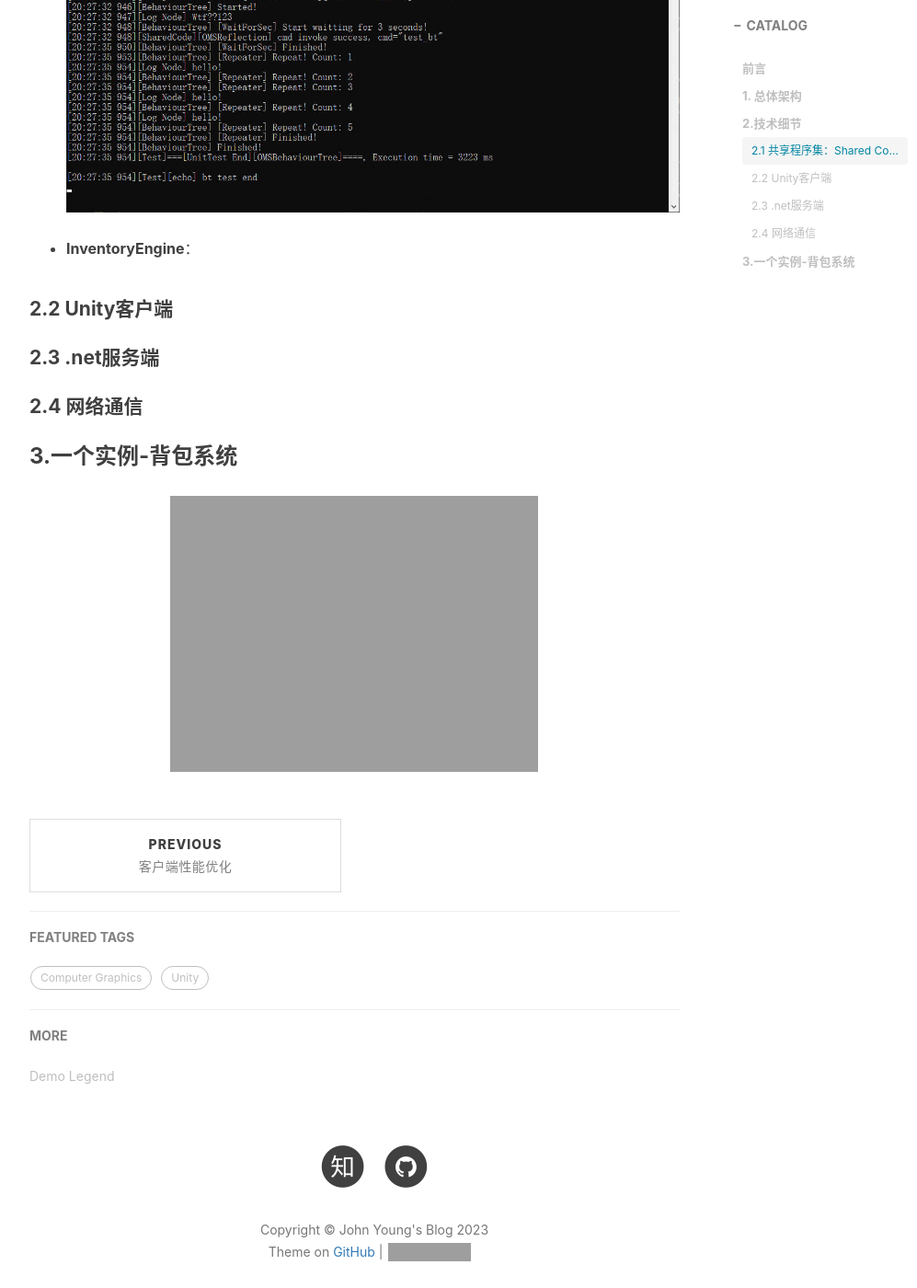
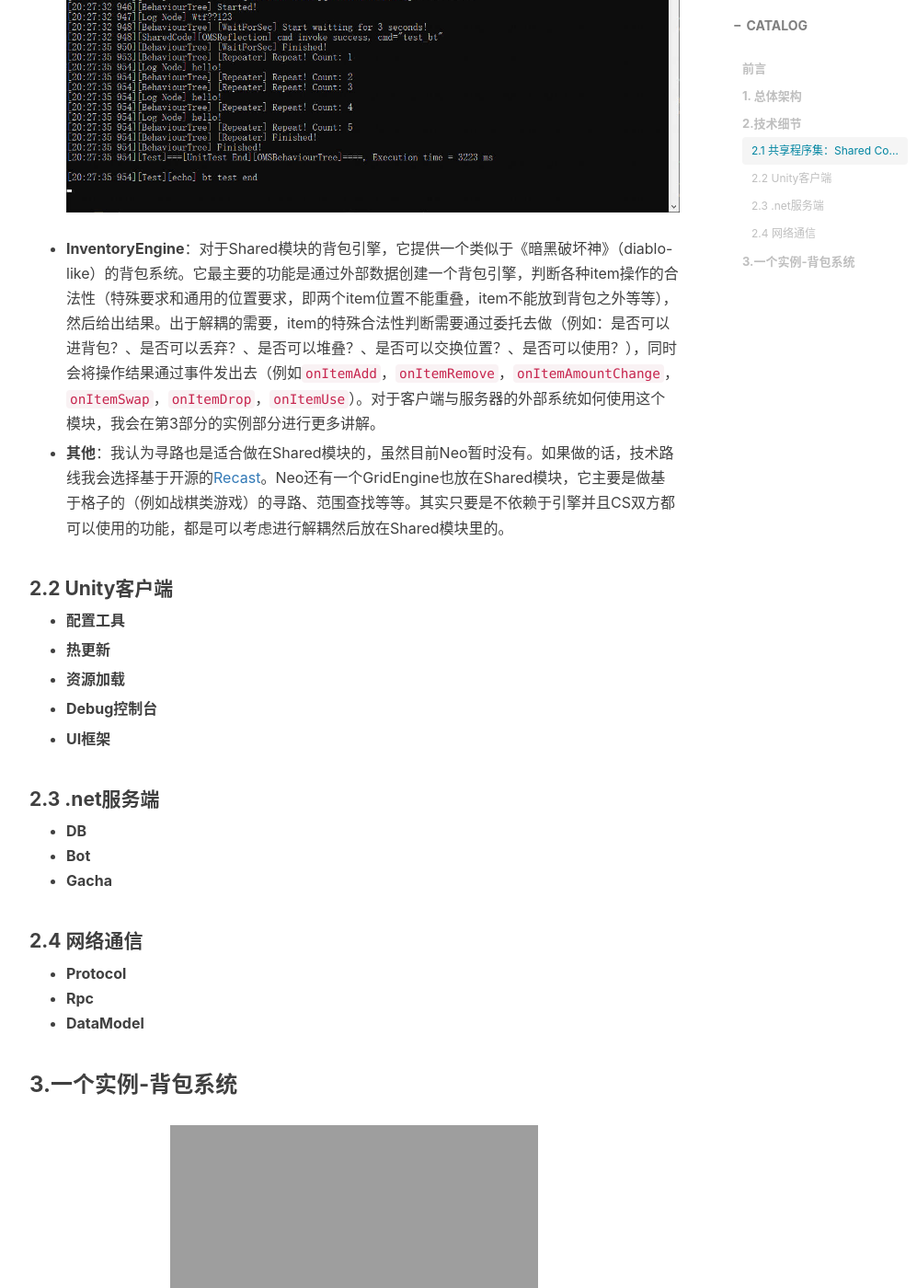
Before and after one commit to JohnYoung404/JohnYoung404.github.io, a Jekyll site: the page built from _posts/2023-11-20-Introduction to Neo.md, in a window 1280 px wide and 1400 px high, scrolled down 4391 px. Shown: the whole window at 92% size, without its empty margins (233-1230 px from the left). Built offline with Jekyll 4.4.1, drawn with Linux system fonts in a browser that asks for light colours; nearby versions of some CDN libraries; comment, search, counter and statistics services are not loaded; grey boxes are pictures that could not be loaded.

Commit message:
update Neo

```diff
--- a/_posts/2023-11-20-Introduction to Neo.md
+++ b/_posts/2023-11-20-Introduction to Neo.md
@@ -67,14 +67,33 @@ Neo是我这两三年来的一个兴趣项目，我的初衷是在这个项目
 服务端运行结果（打印 -> 等待3秒 -> 循环5次，每次90%概率打印）：
 ![](https://johnyoung404.github.io/img/Neo/bt_svr.jpg)
 
-* **InventoryEngine**：
+* **InventoryEngine**：对于Shared模块的背包引擎，它提供一个类似于《暗黑破坏神》（diablo-like）的背包系统。它最主要的功能是通过外部数据创建一个背包引擎，判断各种item操作的合法性（特殊要求和通用的位置要求，即两个item位置不能重叠，item不能放到背包之外等等），然后给出结果。出于解耦的需要，item的特殊合法性判断需要通过委托去做（例如：是否可以进背包？、是否可以丢弃？、是否可以堆叠？、是否可以交换位置？、是否可以使用？），同时会将操作结果通过事件发出去（例如`onItemAdd`，`onItemRemove`，`onItemAmountChange`，`onItemSwap`，`onItemDrop`，`onItemUse`）。对于客户端与服务器的外部系统如何使用这个模块，我会在第3部分的实例部分进行更多讲解。
 
+* **其他**：我认为寻路也是适合做在Shared模块的，虽然目前Neo暂时没有。如果做的话，技术路线我会选择基于开源的[Recast](https://github.com/benjamn/recast)。Neo还有一个GridEngine也放在Shared模块，它主要是做基于格子的（例如战棋类游戏）的寻路、范围查找等等。其实只要是不依赖于引擎并且CS双方都可以使用的功能，都是可以考虑进行解耦然后放在Shared模块里的。
 
 #### 2.2 Unity客户端
 
+* **配置工具**
+
+* **热更新**
+
+* **资源加载**
+
+* **Debug控制台**
+
+* **UI框架**
+
 #### 2.3 .net服务端
 
+* **DB**
+* **Bot**
+* **Gacha**
+
 #### 2.4 网络通信
+
+* **Protocol**
+* **Rpc**
+* **DataModel**
 
 ### 3.一个实例-背包系统
 
```
